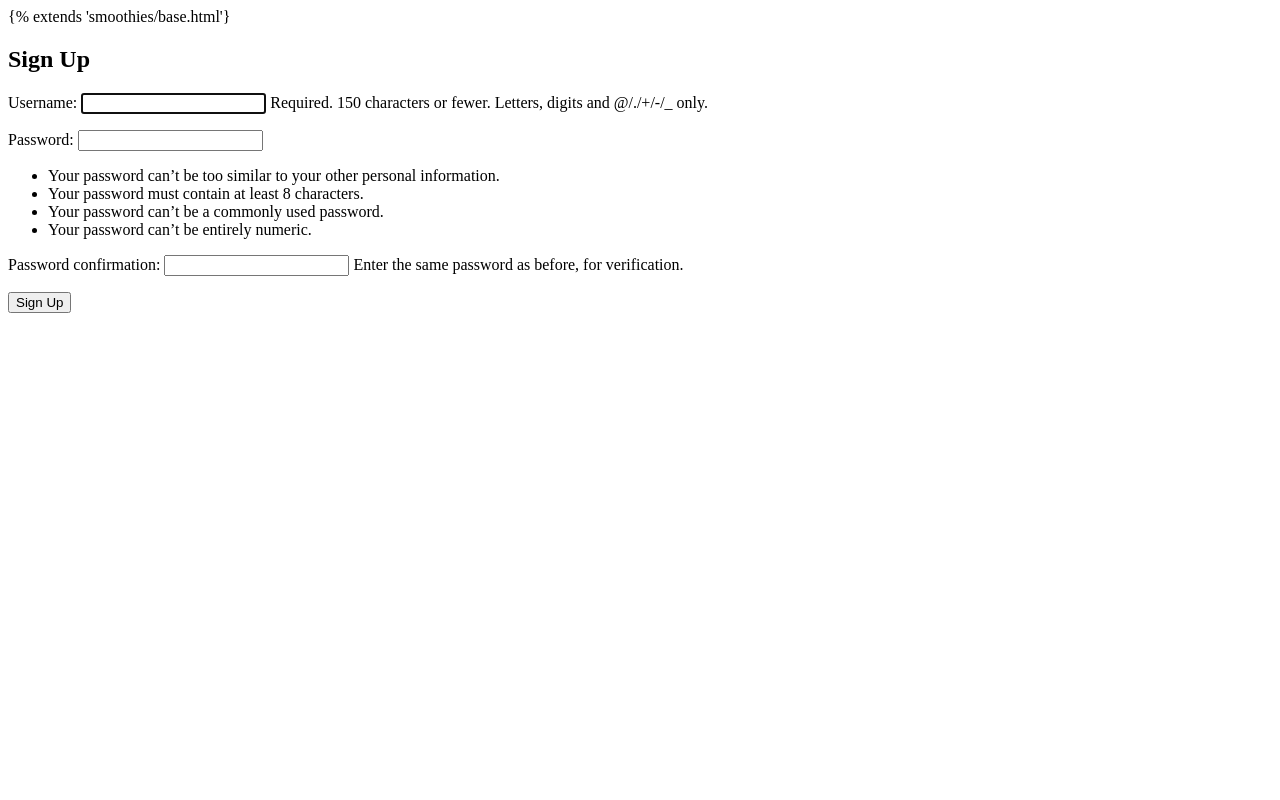
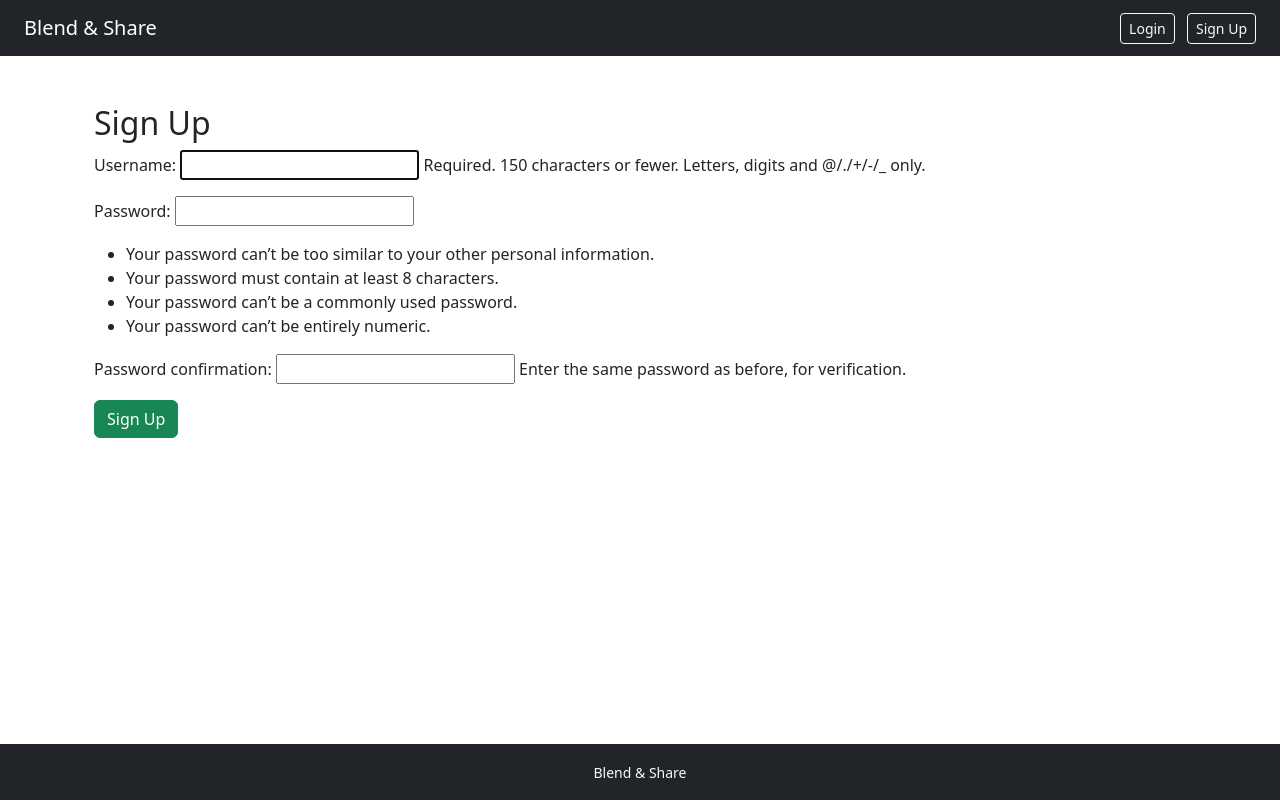
Before and after one commit to mariebernf/Blend_-_Share, a Django app: page /signup/ in a window 1280 px wide. Run offline with Django 5.2, Linux system fonts and the light colour scheme.

Commit message:
Fix footer layout to stick to the bottom of the page

```diff
--- a/smoothies/templates/smoothies/base.html
+++ b/smoothies/templates/smoothies/base.html
@@ -5,6 +5,21 @@
     <meta name="viewport" content="width=device-width, initial-scale=1.0">
     <title>Blend & Share</title>
     <link href="https://cdn.jsdelivr.net/npm/bootstrap@5.3.6/dist/css/bootstrap.min.css" rel="stylesheet">
+
+    <style>
+        html, body {
+            height: 100%;
+        }
+
+        body {
+            display: flex;
+            flex-direction: column;
+        }
+
+        .container {
+            flex: 1;
+        }
+    </style>
 </head>
 <body>
     <nav class="navbar navbar-expand-lg navbar-dark bg-dark px-4">
@@ -36,10 +51,10 @@
         {% block content %}
         {% endblock %}
     </div>
-
+    <!-- Footer -->
     <footer class="bg-dark text-light text-center py-3 mt-5">
         <div class="container">
-            <small></small>
+            <small>Blend & Share</small>
         </div>
     </footer>
 
--- a/smoothies/templates/smoothies/signup.html
+++ b/smoothies/templates/smoothies/signup.html
@@ -1,4 +1,4 @@
-{% extends 'smoothies/base.html'}
+{% extends 'smoothies/base.html' %}
 
 {% block content %}
 <div class="container mt-4">
--- a/smoothies/templates/smoothies/smoothie_confirm_delete.html
+++ b/smoothies/templates/smoothies/smoothie_confirm_delete.html
@@ -1,8 +1,8 @@
-{% extends 'smoothies/base.html'}
+{% extends 'smoothies/base.html' %}
 
 {% block content %}
 <div class="container mt-4">
-    <h2>Delet Smoothie</h2>
+    <h2>Delete Smoothie</h2>
     <p>Are you sure you want to delete? "{{ smoothie.title }}"</p>
     <form method="post">
         {% csrf_token %}
```
